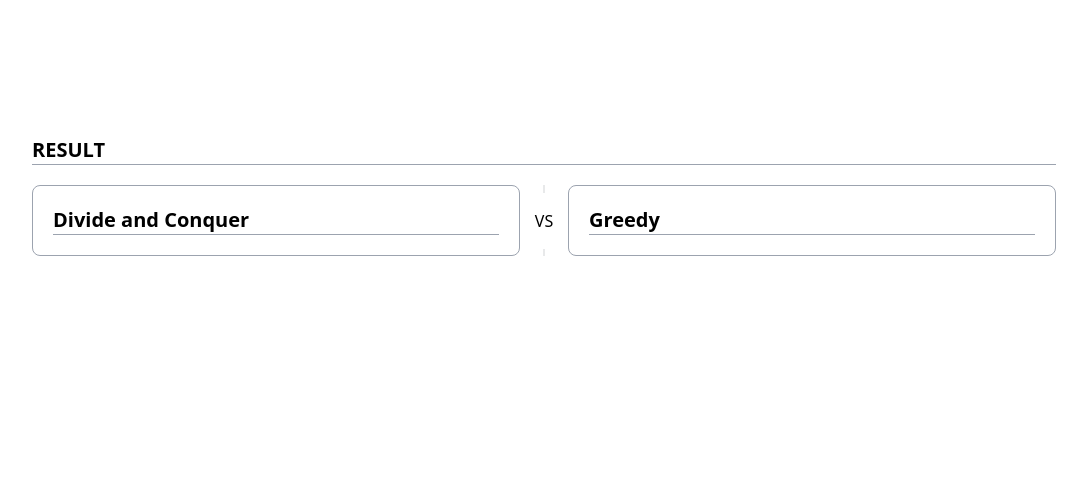
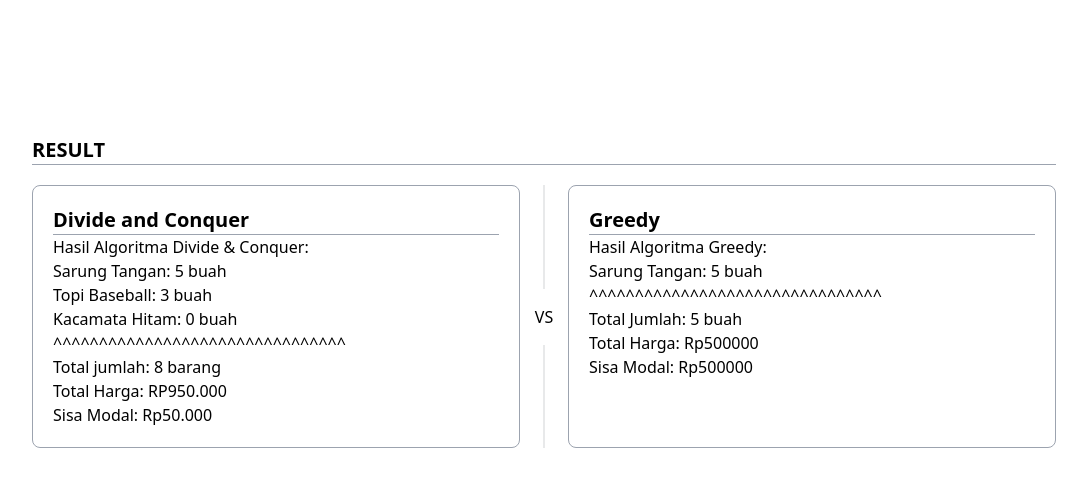
Before and after one commit to gagassurya19/tubes-strategi-algoritma, a Next.js app: page /result in a window 1280 px wide. Shown: the top 486 px of the page, without its empty margins (96-1183 px from the left). Built offline with nearby package versions, Linux system fonts and the light colour scheme.

Commit message:
add/dummy result

```diff
--- a/src/app/(page)/result/dnc.js
+++ b/src/app/(page)/result/dnc.js
@@ -4,6 +4,22 @@ export default function Dnc() {
       <p className="text-xl font-semibold border-b border-gray-400 dark:border-gray-700">
         Divide and Conquer
       </p>
+      <p>
+        Hasil Algoritma Divide & Conquer:
+        <br />
+        Sarung Tangan: 5 buah
+        <br />
+        Topi Baseball: 3 buah
+        <br />
+        Kacamata Hitam: 0 buah
+        <br />
+        ^^^^^^^^^^^^^^^^^^^^^^^^^^^^^^^^
+        <ul>
+          <li>Total jumlah: 8 barang</li>
+          <li>Total Harga: RP950.000</li>
+          <li>Sisa Modal: Rp50.000</li>
+        </ul>
+      </p>
     </div>
   );
 }
--- a/src/app/(page)/result/greedy.js
+++ b/src/app/(page)/result/greedy.js
@@ -4,6 +4,19 @@ export default function Greedy() {
       <p className="text-xl font-semibold border-b border-gray-400 dark:border-gray-700">
         Greedy
       </p>
+      <p>
+        Hasil Algoritma Greedy:
+        <br />
+        Sarung Tangan: 5 buah
+        <br />
+        ^^^^^^^^^^^^^^^^^^^^^^^^^^^^^^^^
+        <br />
+        Total Jumlah: 5 buah
+        <br />
+        Total Harga: Rp500000
+        <br />
+        Sisa Modal: Rp500000
+      </p>
     </div>
   );
 }
```
